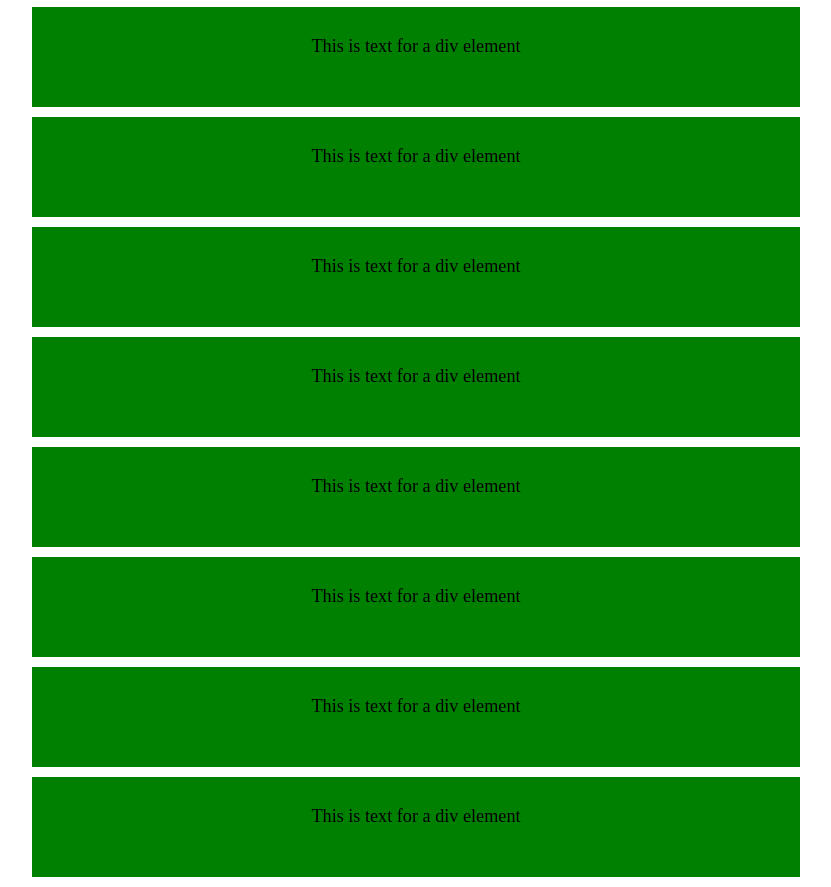
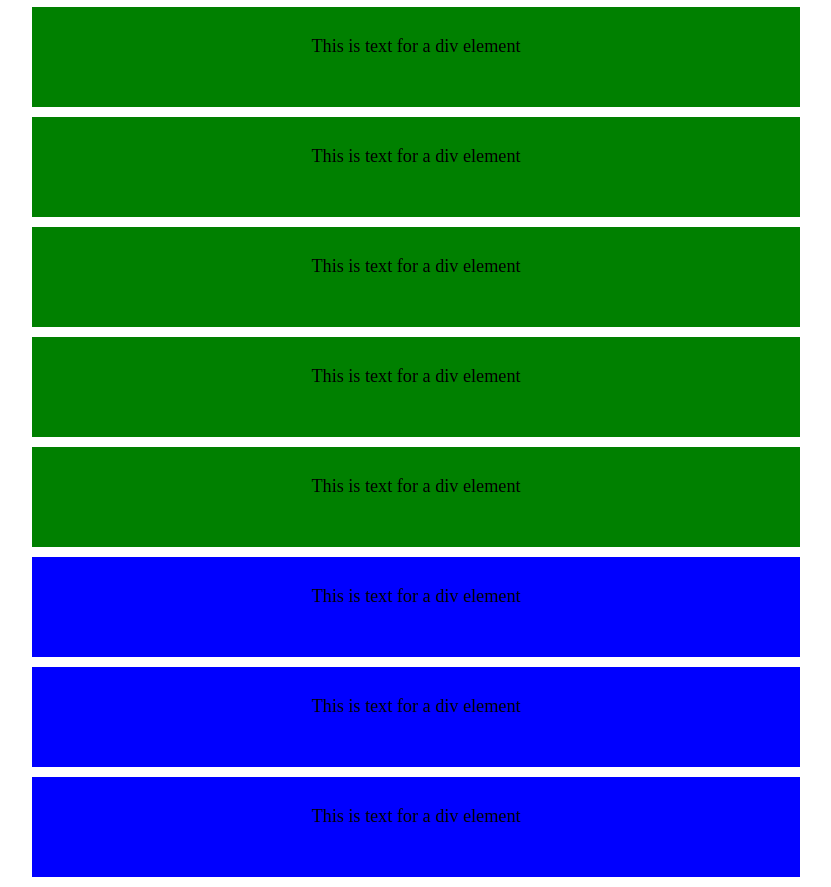
Before and after one commit to sonialiou/css-checkpoint, a plain HTML site: page index.html in a window 1280 px wide. Shown: the part 113-1000 px from the top of the page, without its empty margins (224-1055 px from the left). Drawn offline with Linux system fonts and the light colour scheme.

Commit message:
Add updated checkpoint

```diff
--- a/css/style.css
+++ b/css/style.css
@@ -36,3 +36,7 @@ h3 {
   margin: 10px 0;
   width: 100%;
 }
+
+#one, #two, #three {
+  background-color: blue;
+}
--- a/index.html
+++ b/index.html
@@ -29,13 +29,13 @@
       <div class="element">
         <h3>This is text for a div element</h3>
       </div>
-      <div class="element">
+      <div id ="one" class="element">
         <h3>This is text for a div element</h3>
       </div>
-      <div class="element">
+      <div id="two" class="element">
         <h3>This is text for a div element</h3>
       </div>
-      <div class="element">
+      <div id="three" class="element">
         <h3>This is text for a div element</h3>
       </div>
     </section>
```
